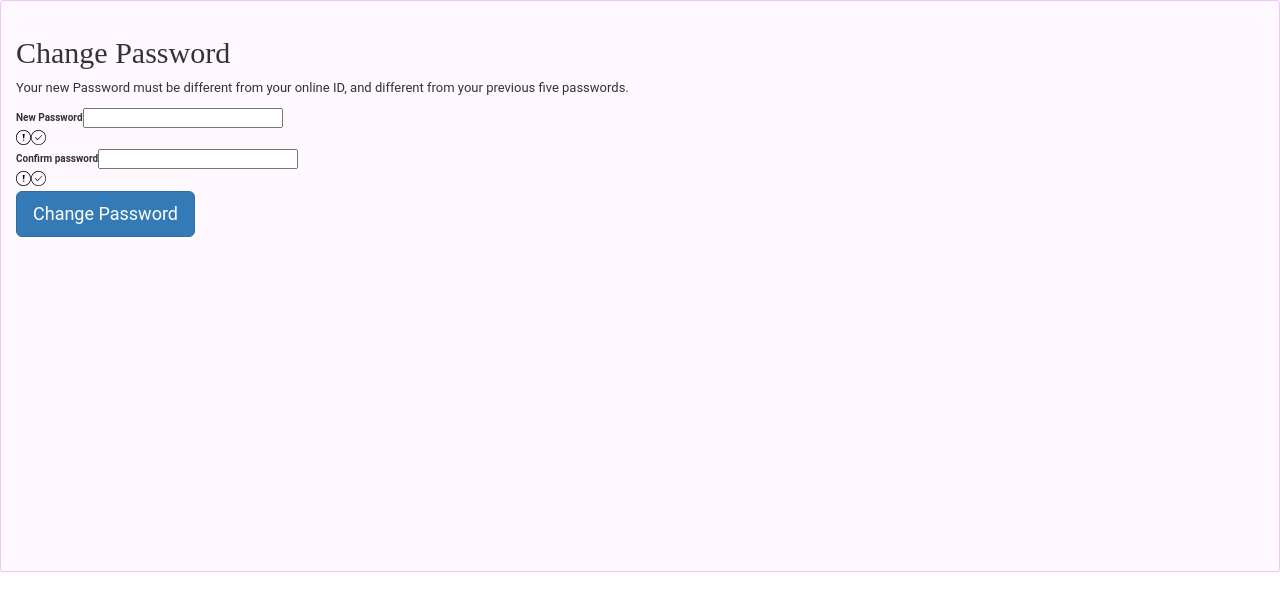
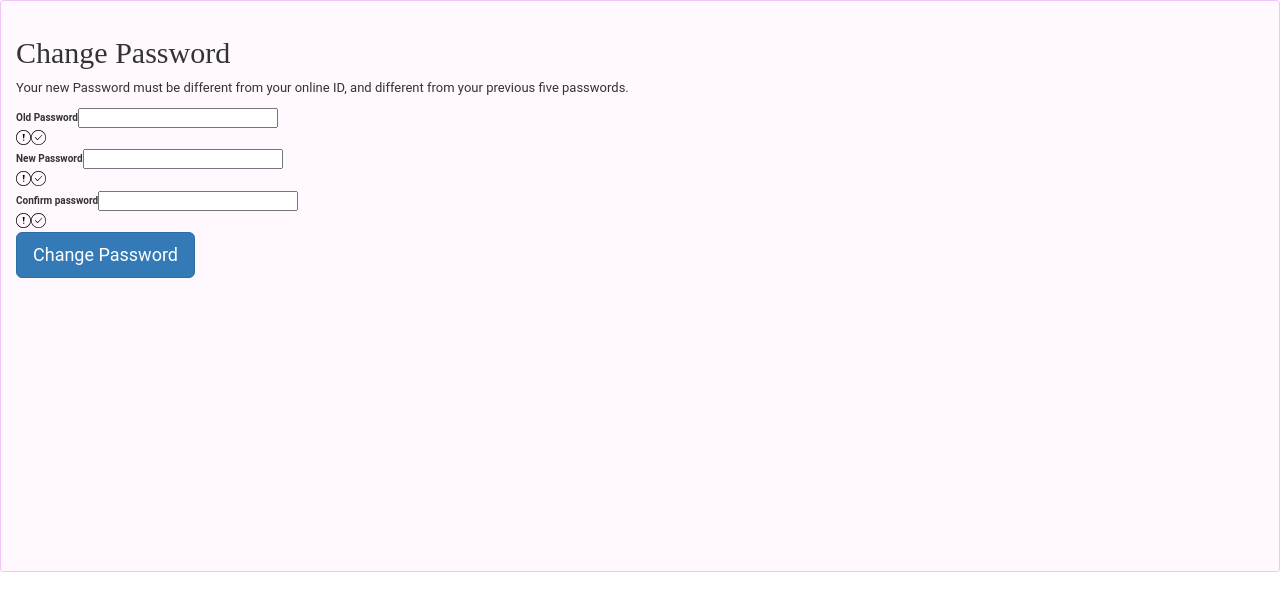
Before and after one commit to elsaywang/login-component, a React app: page / in a window 1280 px wide. Shown: the top 610 px of the page. Built offline with nearby package versions, Linux system fonts and the light colour scheme.

Commit message:
change password

```diff
--- a/src/components/ChangePasswordScreen/ChangePasswordScreen.jsx
+++ b/src/components/ChangePasswordScreen/ChangePasswordScreen.jsx
@@ -13,16 +13,35 @@ class ChangePasswordScreen extends React.Component {
 	constructor(props) {
 		super(props);
     this.state = {
-			oldPassword:'',
+			oldPasssword:'',
       newPasssword:'',
       confirmPassword:'',
 			specialCharacters: ['!','@',']','#','$','%','^','&','*']
     }
 	}
 
-  handlePasswordInput = (e) => {}
-  //isConfirmedPassword = ()=>{}
-  handleConfirmPasswordInput = () =>{}
+  handlePasswordInput = (event) => {
+		if(!_.isEmpty(this.state.confirmPassword)){
+      this.refs.passwordConfirm.isValid();
+    }
+    this.refs.passwordConfirm.hideError();
+    this.setState({
+      password: event.target.value
+    });
+	}
+
+  handleConfirmPasswordInput = (event) =>{
+		this.setState({
+      confirmPassword: event.target.value
+    });
+	}
+
+	handleOldPasswordInput = (event) =>{
+		this.setState({
+      oldPasssword: event.target.value
+    });
+	}
+
 	handleSubmit = (e) => {
 		e.preventDefault();
 	}
@@ -34,9 +53,16 @@ class ChangePasswordScreen extends React.Component {
 			<SignInPrompt/>
 			<form onSubmit={this.saveAndContinue}>
 				<Input
+					text="Old Password"
+					type="password"
+					ref="oldPassword"
+					value={this.state.oldPasssword}
+					emptymessage="Please type old password"
+					onChange={this.handleOldPasswordInput}/>
+				<Input
           text="New Password"
           type="password"
-          ref="password"
+          ref="newPasssword"
           value={this.state.newPasssword}
           validator
           mincharacters={7}
```
